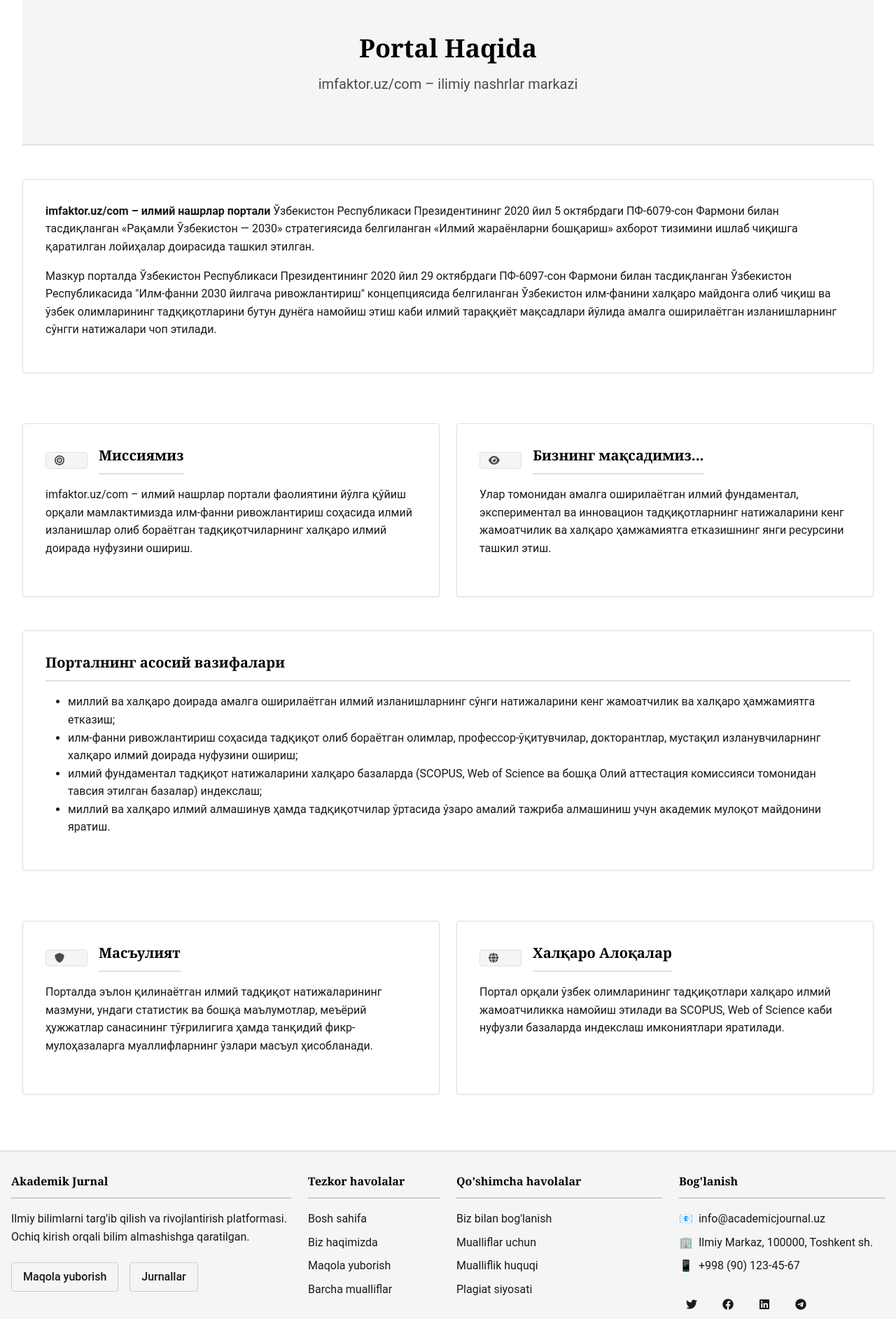
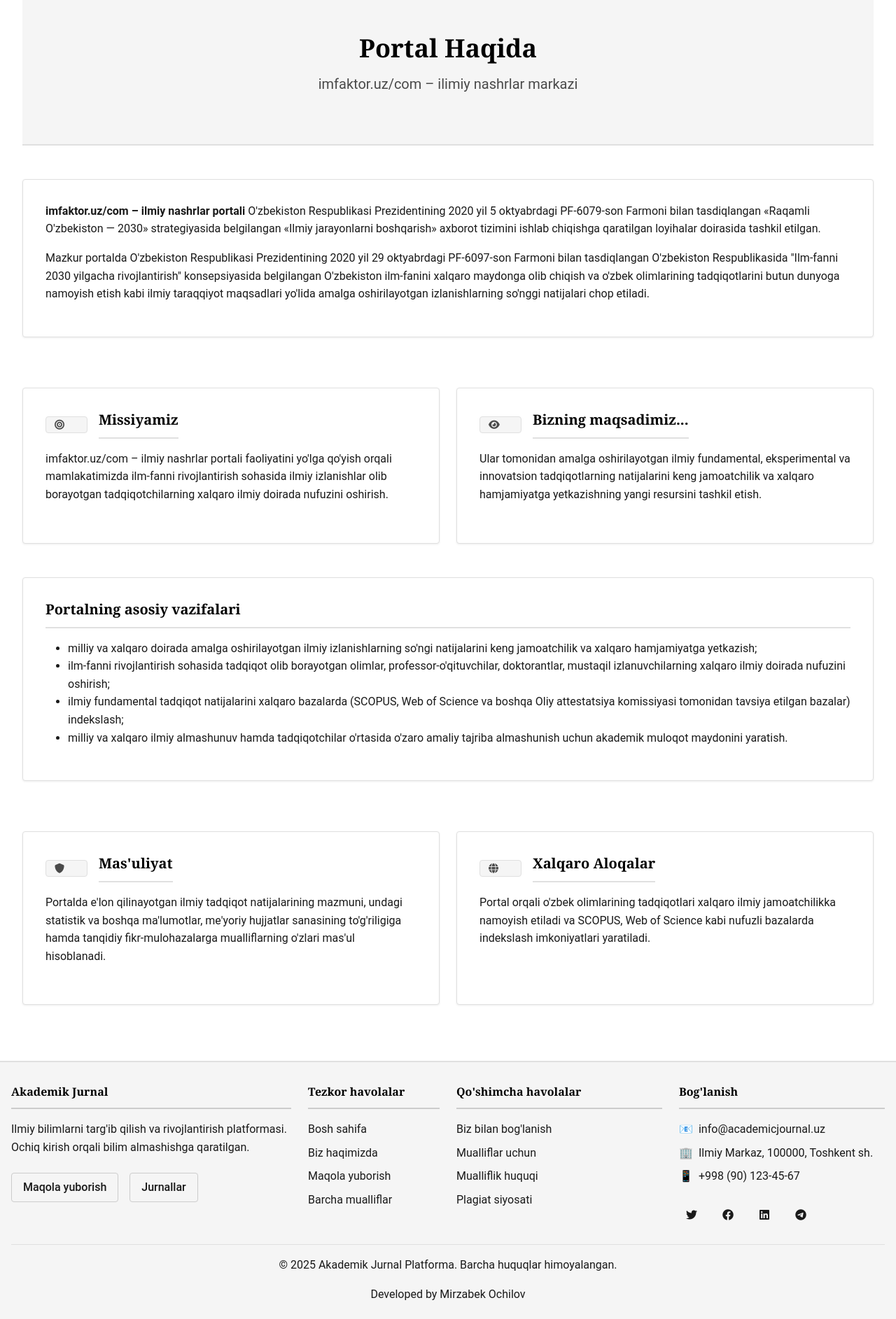
Before and after one commit to MBek001/Journal_System_V3, a Django app: page /about/ in a window 1280 px wide. Shown: the part 149-2034 px from the top of the page at 70% size. After the commit the page ends 2007 px from the top, so only its background shows below. Run offline with Django 5.2, Linux system fonts and the light colour scheme.

Commit message:
Convert Cyrillic text to Latin Uzbek in about page
- Changed all Cyrillic (Krill) alphabet text to Latin Uzbek
- Updated page title, meta description, and all content sections
- Converted: Missiyamiz, Bizning maqsadimiz, Portalning asosiy vazifalari
- Converted: Mas'uliyat, Xalqaro Aloqalar sections
- Ensures consistent Latin alphabet usage throughout the page

```diff
--- a/templates/about.html
+++ b/templates/about.html
@@ -1,9 +1,9 @@
 {% extends 'base.html' %}
 {% load static %}
 
-{% block title %}Портал ҳақида | Imfaktor{% endblock %}
+{% block title %}Portal haqida | Imfaktor{% endblock %}
 
-{% block meta_description %}imfaktor.uz/com – илмий нашрлар портали. Ўзбекистон илм-фанини ривожлантириш ва халқаро майдонга олиб чиқишга қаратилган.{% endblock %}
+{% block meta_description %}imfaktor.uz/com – ilmiy nashrlar portali. O'zbekiston ilm-fanini rivojlantirish va xalqaro maydonga olib chiqishga qaratilgan.{% endblock %}
 
 {% block content %}
 <div class="container my-5">
@@ -20,16 +20,16 @@
     <div class="main-content border-0 shadow-none p-0 mt-0">
         <!-- Introduction Card -->
         <div class="content-box mb-5">
-            <p><strong>imfaktor.uz/com – илмий нашрлар портали</strong> Ўзбекистон Республикаси Президентининг 2020 йил
-                5 октябрдаги ПФ-6079-сон Фармони билан тасдиқланган «Рақамли Ўзбекистон — 2030» стратегиясида
-                белгиланган «Илмий жараёнларни бошқариш» ахборот тизимини ишлаб чиқишга қаратилган лойиҳалар доирасида
-                ташкил этилган.</p>
+            <p><strong>imfaktor.uz/com – ilmiy nashrlar portali</strong> O'zbekiston Respublikasi Prezidentining 2020 yil
+                5 oktyabrdagi PF-6079-son Farmoni bilan tasdiqlangan «Raqamli O'zbekiston — 2030» strategiyasida
+                belgilangan «Ilmiy jarayonlarni boshqarish» axborot tizimini ishlab chiqishga qaratilgan loyihalar doirasida
+                tashkil etilgan.</p>
 
-            <p>Мазкур порталда Ўзбекистон Республикаси Президентининг 2020 йил 29 октябрдаги ПФ-6097-сон Фармони билан
-                тасдиқланган Ўзбекистон Республикасида "Илм-фанни 2030 йилгача ривожлантириш" концепциясида белгиланган
-                Ўзбекистон илм-фанини халқаро майдонга олиб чиқиш ва ўзбек олимларининг тадқиқотларини бутун дунёга
-                намойиш этиш каби илмий тараққиёт мақсадлари йўлида амалга оширилаётган изланишларнинг сўнгги натижалари
-                чоп этилади.</p>
+            <p>Mazkur portalda O'zbekiston Respublikasi Prezidentining 2020 yil 29 oktyabrdagi PF-6097-son Farmoni bilan
+                tasdiqlangan O'zbekiston Respublikasida "Ilm-fanni 2030 yilgacha rivojlantirish" konsepsiyasida belgilangan
+                O'zbekiston ilm-fanini xalqaro maydonga olib chiqish va o'zbek olimlarining tadqiqotlarini butun dunyoga
+                namoyish etish kabi ilmiy taraqqiyot maqsadlari yo'lida amalga oshirilayotgan izlanishlarning so'nggi natijalari
+                chop etiladi.</p>
         </div>
 
         <!-- Mission & Vision Cards -->
@@ -40,11 +40,11 @@
                         <div class="fact-badge me-3">
                             <i class="fas fa-bullseye"></i>
                         </div>
-                        <h3 class="box-title mb-0">Миссиямиз</h3>
+                        <h3 class="box-title mb-0">Missiyamiz</h3>
                     </div>
-                    <p class="mb-0">imfaktor.uz/com – илмий нашрлар портали фаолиятини йўлга қўйиш орқали мамлактимизда илм-фанни
-                        ривожлантириш соҳасида илмий изланишлар олиб бораётган тадқиқотчиларнинг халқаро илмий доирада
-                        нуфузини ошириш.</p>
+                    <p class="mb-0">imfaktor.uz/com – ilmiy nashrlar portali faoliyatini yo'lga qo'yish orqali mamlakatimizda ilm-fanni
+                        rivojlantirish sohasida ilmiy izlanishlar olib borayotgan tadqiqotchilarning xalqaro ilmiy doirada
+                        nufuzini oshirish.</p>
                 </div>
             </div>
             <div class="col-md-6">
@@ -53,29 +53,29 @@
                         <div class="fact-badge me-3">
                             <i class="fas fa-eye"></i>
                         </div>
-                        <h3 class="box-title mb-0">Бизнинг мақсадимиз...</h3>
+                        <h3 class="box-title mb-0">Bizning maqsadimiz...</h3>
                     </div>
-                    <p class="mb-0">Улар томонидан амалга оширилаётган илмий фундаментал, экспериментал ва инновацион тадқиқотларнинг
-                        натижаларини кенг жамоатчилик ва халқаро ҳамжамиятга етказишнинг янги ресурсини ташкил этиш.</p>
+                    <p class="mb-0">Ular tomonidan amalga oshirilayotgan ilmiy fundamental, eksperimental va innovatsion tadqiqotlarning
+                        natijalarini keng jamoatchilik va xalqaro hamjamiyatga yetkazishning yangi resursini tashkil etish.</p>
                 </div>
             </div>
         </div>
 
         <!-- Main Tasks -->
         <div class="content-box mb-5">
-            <h3 class="box-title">Порталнинг асосий вазифалари</h3>
+            <h3 class="box-title">Portalning asosiy vazifalari</h3>
             <ul>
-                <li>миллий ва халқаро доирада амалга оширилаётган илмий изланишларнинг сўнги натижаларини кенг
-                    жамоатчилик ва халқаро ҳамжамиятга етказиш;
+                <li>milliy va xalqaro doirada amalga oshirilayotgan ilmiy izlanishlarning so'ngi natijalarini keng
+                    jamoatchilik va xalqaro hamjamiyatga yetkazish;
                 </li>
-                <li>илм-фанни ривожлантириш соҳасида тадқиқот олиб бораётган олимлар, профессор-ўқитувчилар,
-                    докторантлар, мустақил изланувчиларнинг халқаро илмий доирада нуфузини ошириш;
+                <li>ilm-fanni rivojlantirish sohasida tadqiqot olib borayotgan olimlar, professor-o'qituvchilar,
+                    doktorantlar, mustaqil izlanuvchilarning xalqaro ilmiy doirada nufuzini oshirish;
                 </li>
-                <li>илмий фундаментал тадқиқот натижаларини халқаро базаларда (SCOPUS, Web of Science ва бошқа Олий
-                    аттестация комиссияси томонидан тавсия этилган базалар) индекслаш;
+                <li>ilmiy fundamental tadqiqot natijalarini xalqaro bazalarda (SCOPUS, Web of Science va boshqa Oliy
+                    attestatsiya komissiyasi tomonidan tavsiya etilgan bazalar) indekslash;
                 </li>
-                <li>миллий ва халқаро илмий алмашинув ҳамда тадқиқотчилар ўртасида ўзаро амалий тажриба алмашиниш учун
-                    академик мулоқот майдонини яратиш.
+                <li>milliy va xalqaro ilmiy almashunuv hamda tadqiqotchilar o'rtasida o'zaro amaliy tajriba almashunish uchun
+                    akademik muloqot maydonini yaratish.
                 </li>
             </ul>
         </div>
@@ -88,11 +88,11 @@
                         <div class="fact-badge me-3">
                             <i class="fas fa-shield"></i>
                         </div>
-                        <h3 class="box-title mb-0">Масъулият</h3>
+                        <h3 class="box-title mb-0">Mas'uliyat</h3>
                     </div>
-                    <p class="mb-0">Порталда эълон қилинаётган илмий тадқиқот натижаларининг мазмуни, ундаги статистик ва бошқа
-                        маълумотлар, меъёрий ҳужжатлар санасининг тўғрилигига ҳамда танқидий фикр-мулоҳазаларга
-                        муаллифларнинг ўзлари масъул ҳисобланади.</p>
+                    <p class="mb-0">Portalda e'lon qilinayotgan ilmiy tadqiqot natijalarining mazmuni, undagi statistik va boshqa
+                        ma'lumotlar, me'yoriy hujjatlar sanasining to'g'riligiga hamda tanqidiy fikr-mulohazalarga
+                        mualliflarning o'zlari mas'ul hisoblanadi.</p>
                 </div>
             </div>
             <div class="col-md-6">
@@ -101,10 +101,10 @@
                         <div class="fact-badge me-3">
                             <i class="fas fa-globe"></i>
                         </div>
-                        <h3 class="box-title mb-0">Халқаро Алоқалар</h3>
+                        <h3 class="box-title mb-0">Xalqaro Aloqalar</h3>
                     </div>
-                    <p class="mb-0">Портал орқали ўзбек олимларининг тадқиқотлари халқаро илмий жамоатчиликка намойиш этилади ва SCOPUS,
-                        Web of Science каби нуфузли базаларда индекслаш имкониятлари яратилади.</p>
+                    <p class="mb-0">Portal orqali o'zbek olimlarining tadqiqotlari xalqaro ilmiy jamoatchilikka namoyish etiladi va SCOPUS,
+                        Web of Science kabi nufuzli bazalarda indekslash imkoniyatlari yaratiladi.</p>
                 </div>
             </div>
         </div>
```
